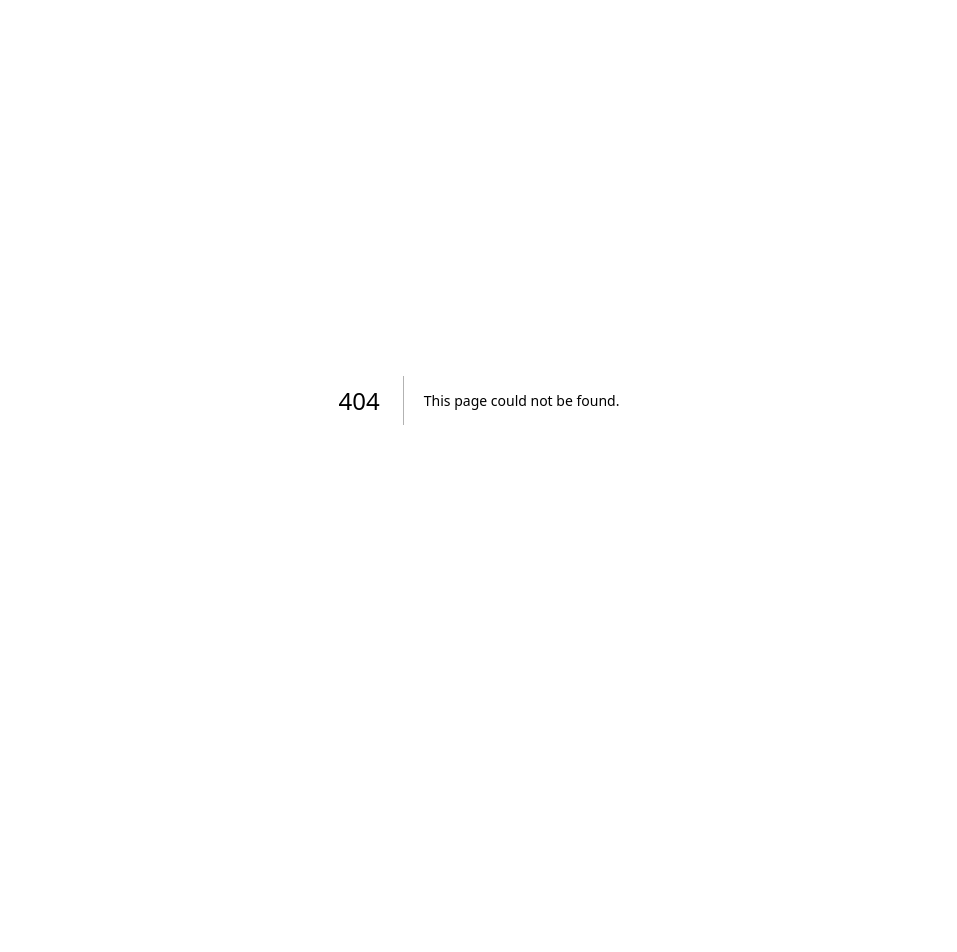
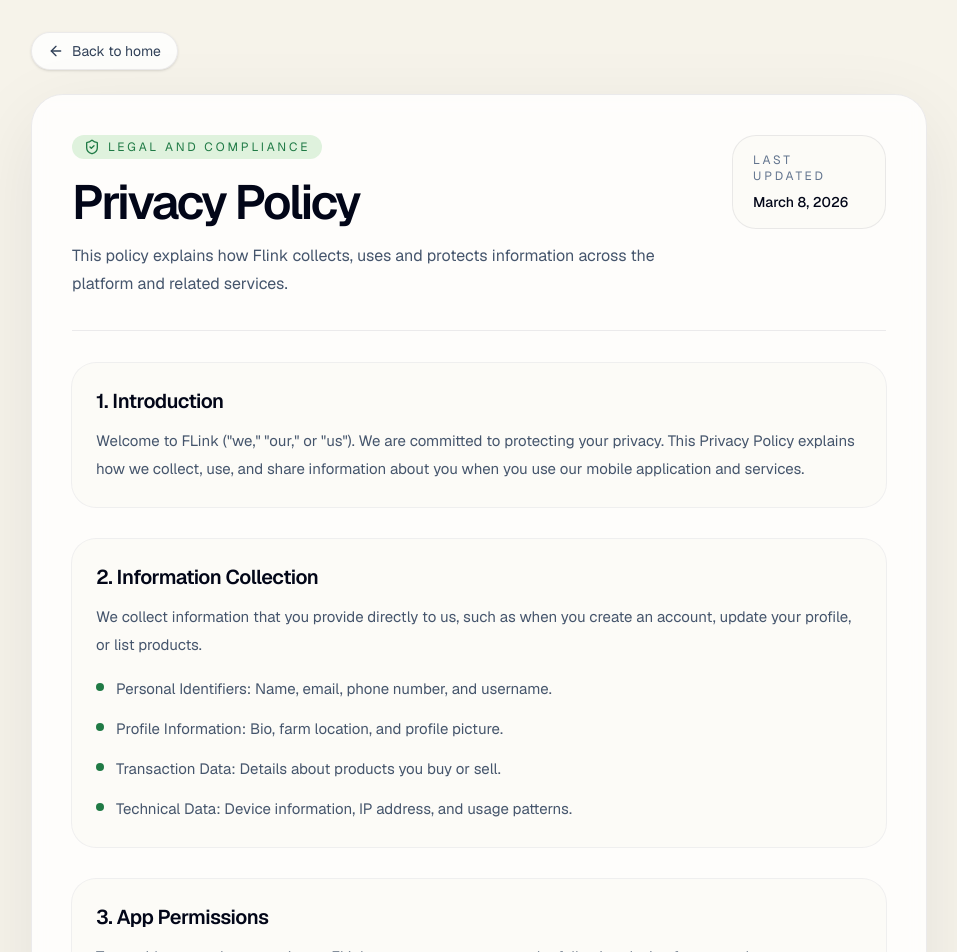
Before and after one commit to Flinck-hq/flinck-web, a Next.js app: page /policy in a window 1280 px wide. Before the commit this address had no page. Shown: the top 952 px of the page, without its empty margins (161-1118 px from the left). Before the commit the page ends 800 px from the top, so only its background shows below. Built offline with nearby package versions, Linux system fonts and the light colour scheme.

Commit message:
feat: add privacy ploicy page

```diff
--- /dev/null
+++ b/app/policy/page.tsx
@@ -0,0 +1,138 @@
+import Link from "next/link";
+import { ArrowLeft, ShieldCheck } from "lucide-react";
+
+const sections = [
+  {
+    title: "1. Introduction",
+    body: `Welcome to FLink ("we," "our," or "us"). We are committed to protecting your privacy. This Privacy Policy explains how we collect, use, and share information about you when you use our mobile application and services.`,
+  },
+  {
+    title: "2. Information Collection",
+    body: `We collect information that you provide directly to us, such as when you create an account, update your profile, or list products.`,
+    items: [
+      "Personal Identifiers: Name, email, phone number, and username.",
+      "Profile Information: Bio, farm location, and profile picture.",
+      "Transaction Data: Details about products you buy or sell.",
+      "Technical Data: Device information, IP address, and usage patterns.",
+    ],
+  },
+  {
+    title: "3. App Permissions",
+    body: `To provide a complete experience, FLink may request access to the following device features when necessary:`,
+    items: [
+      "Camera and Gallery: To allow you to upload profile pictures and product images.",
+      "Location: To help other users find produce near them, only when explicitly shared.",
+      "Notifications: To keep you updated on orders, market insights, and weather alerts.",
+    ],
+  },
+  {
+    title: "4. How We Use Data",
+    body: `We use the information we collect to support the core Flink experience and improve the platform over time.`,
+    items: [
+      "Provide, maintain, and improve our services.",
+      "Facilitate connections between buyers and farmers.",
+      "Process transactions and send related information.",
+      "Personalize your experience with relevant market updates.",
+      "Ensure safety and prevent fraudulent activity.",
+    ],
+  },
+  {
+    title: "5. Data Sharing and Disclosure",
+    body: `We do not sell your personal data. We may share information in limited cases where it is necessary to operate the platform responsibly.`,
+    items: [
+      "With other users: Your profile and product listings are visible to others to facilitate trade.",
+      "With service providers: We use third-party tools for image storage and backend hosting.",
+      "For legal reasons: If required by law or to protect the rights and safety of our community.",
+    ],
+  },
+  {
+    title: "6. Data Retention and Deletion",
+    body: `We retain your data for as long as your account remains active. You can update your profile at any time in Account Settings. You can also permanently delete your account and associated data directly from the app where that option is available.`,
+  },
+  {
+    title: "7. Security",
+    body: `We implement industry-standard security measures to protect your data. However, no method of transmission over the internet or mobile storage is completely secure, and we cannot guarantee absolute security.`,
+  },
+  {
+    title: "8. Contact Us",
+    body: `If you have any questions about this Privacy Policy, please contact our legal team at compliance@flink.ag.`,
+  },
+];
+
+export default function PolicyPage() {
+  return (
+    <main className="min-h-screen bg-[#f6f3ea] text-slate-950">
+      <div className="fixed inset-0 -z-10 overflow-hidden">
+        <div className="absolute left-[-12%] top-[-10rem] h-[28rem] w-[28rem] rounded-full bg-[#1f7a45]/14 blur-3xl" />
+        <div className="absolute right-[-10%] top-[10rem] h-[22rem] w-[22rem] rounded-full bg-[#d9a441]/14 blur-3xl" />
+      </div>
+
+      <section className="px-4 py-8 sm:px-6 lg:px-8">
+        <div className="mx-auto max-w-4xl">
+          <Link
+            href="/"
+            className="inline-flex items-center gap-2 rounded-full border border-slate-900/8 bg-white/80 px-4 py-2 text-sm text-slate-700 shadow-sm transition hover:bg-white"
+          >
+            <ArrowLeft className="h-4 w-4" />
+            Back to home
+          </Link>
+
+          <div className="mt-6 rounded-[2rem] border border-slate-900/8 bg-white/82 p-6 shadow-[0_24px_80px_rgba(15,23,42,0.08)] backdrop-blur sm:p-8 lg:p-10">
+            <div className="flex flex-col gap-6 border-b border-slate-900/8 pb-8 sm:flex-row sm:items-start sm:justify-between">
+              <div>
+                <div className="inline-flex items-center gap-2 rounded-full bg-[#dff2dd] px-3 py-1 text-xs uppercase tracking-[0.24em] text-[#1f7a45]">
+                  <ShieldCheck className="h-4 w-4" />
+                  Legal and Compliance
+                </div>
+                <h1 className="mt-4 text-4xl font-semibold tracking-[-0.05em] text-slate-950 sm:text-5xl">
+                  Privacy Policy
+                </h1>
+                <p className="mt-4 max-w-2xl text-base leading-7 text-slate-600">
+                  This policy explains how Flink collects, uses and protects
+                  information across the platform and related services.
+                </p>
+              </div>
+
+              <div className="rounded-[1.5rem] border border-slate-900/8 bg-[#fcfbf7] px-5 py-4 text-sm text-slate-600">
+                <p className="text-xs uppercase tracking-[0.24em] text-slate-500">
+                  Last updated
+                </p>
+                <p className="mt-2 font-medium text-slate-950">March 8, 2026</p>
+              </div>
+            </div>
+
+            <div className="mt-8 space-y-8">
+              {sections.map((section) => (
+                <section key={section.title} className="rounded-[1.5rem] bg-[#fcfbf7] p-6 ring-1 ring-slate-900/6">
+                  <h2 className="text-xl font-semibold tracking-tight text-slate-950">
+                    {section.title}
+                  </h2>
+                  <p className="mt-3 text-sm leading-7 text-slate-600 sm:text-[15px]">
+                    {section.body}
+                  </p>
+
+                  {section.items ? (
+                    <ul className="mt-4 space-y-3">
+                      {section.items.map((item) => (
+                        <li key={item} className="flex gap-3 text-sm leading-7 text-slate-600 sm:text-[15px]">
+                          <span className="mt-2 h-2 w-2 shrink-0 rounded-full bg-[#1f7a45]" />
+                          <span>{item}</span>
+                        </li>
+                      ))}
+                    </ul>
+                  ) : null}
+                </section>
+              ))}
+            </div>
+
+            <div className="mt-10 border-t border-slate-900/8 pt-8 text-center">
+              <p className="text-xs uppercase tracking-[0.3em] text-slate-400">
+                Flink Legal Framework v1.0.0
+              </p>
+            </div>
+          </div>
+        </div>
+      </section>
+    </main>
+  );
+}
```
